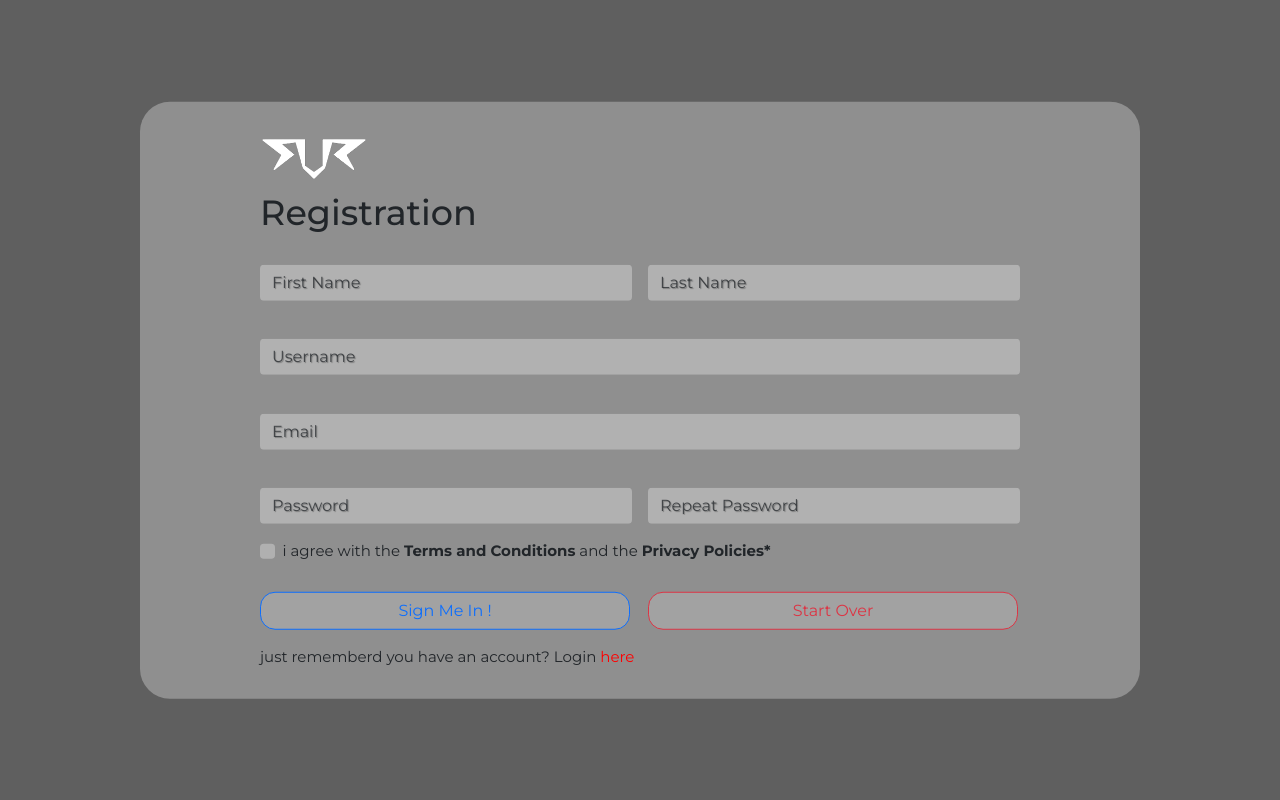
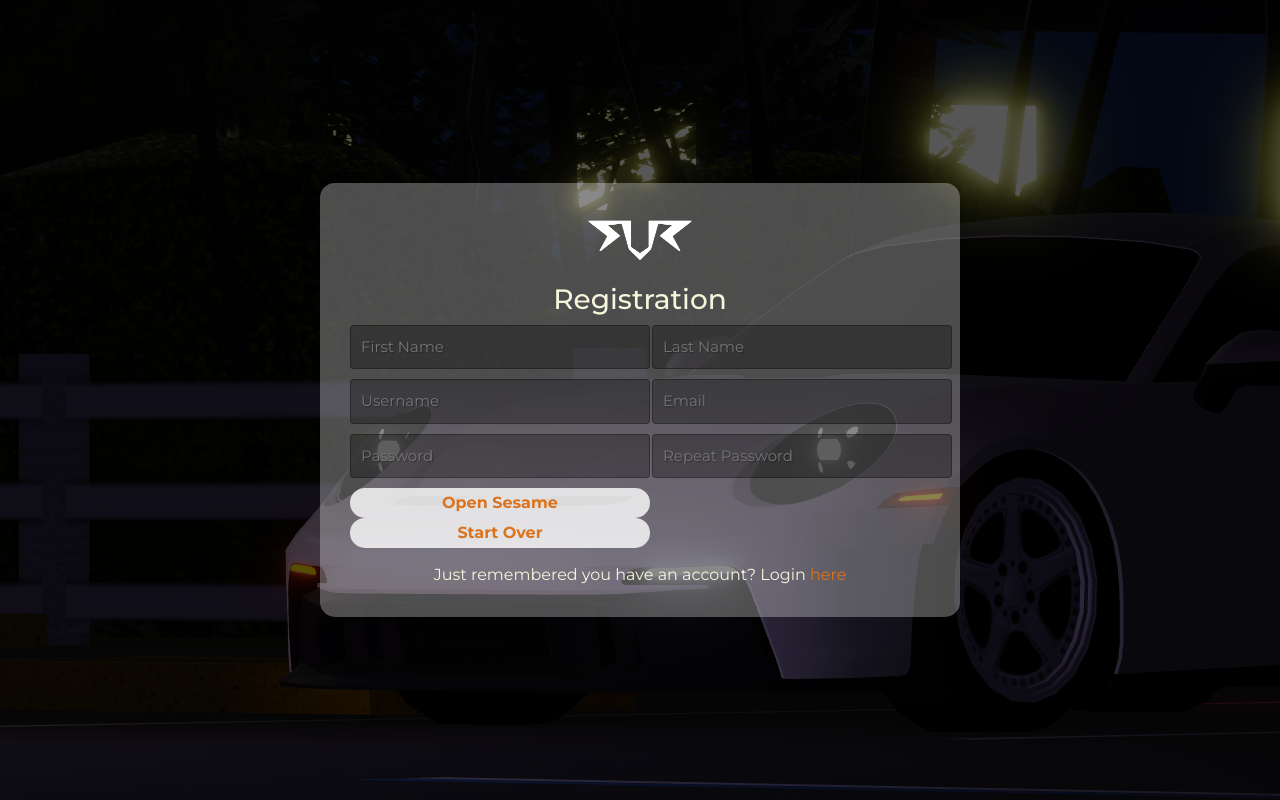
Before and after one commit to FawwasSabil25/pw2023_223040114, a PHP site: page /pages/regis.html in a window 1280 px wide. Run offline with PHP 8.4, Linux system fonts and the light colour scheme.

Commit message:
Memperbaiki Tubes

```diff
--- a/Tubes/website/css/loginstyle.css
+++ b/Tubes/website/css/loginstyle.css
@@ -57,10 +57,13 @@
     cursor: pointer;
     border-radius: 20px;
 }
-.input button:hover,
-.input button:active{
+.input button:hover{
     background-color: #dc731d;
     color: black;
+}
+.input button:active{
+    background-color: rgba(0, 0, 0, 0.833);
+    color: orange;
 }
 .input span{
     margin-top: 15px;
--- a/Tubes/website/css/regisstyle.css
+++ b/Tubes/website/css/regisstyle.css
@@ -1,46 +1,97 @@
 @import url('https://fonts.googleapis.com/css2?family=Montserrat:ital,wght@0,100;0,200;0,300;0,400;0,500;0,600;0,700;0,800;0,900;1,100;1,200;1,300;1,400;1,500;1,600;1,700;1,800;1,900&display=swap');
 
-body{
-    background-color: rgb(95, 95, 95);
-    font-size: 15px;
+body {
+    background-image: url('../img/background.png');
     font-family: 'Montserrat', sans-serif;
 }
-.container{
-    width: 1000px;
-    background-color: rgba(255, 255, 255, 0.3);
+
+.logo {
+    display: flex;
+    align-items: center;
+    justify-content: center;
+}
+
+.logo img {
+    height: 50px;
+    margin-bottom: 20px;
+}
+
+.form-container {
+    background-color: rgba(251, 251, 251, 0.3);
     position: absolute;
     top: 50%;
     left: 50%;
     transform: translate(-50%, -50%);
+    border-radius: 15px;
+    box-shadow: 3px 3px 10px 0 #0000;
     padding: 30px;
-    box-shadow: 5px, 5px, 10px, 0;
-    border-radius: 30px;
-    padding: 30px 120px;
 }
-.container h3{
-    font-size: 35px;
-    margin-top: 10px;
+
+.form-container h3 {
+    color: beige;
+    text-align: center;
 }
-.logo img{
-    height: 50px;
+
+.input {
+    display: flex;
+    flex-direction: column;
+    align-items: center;
+    justify-content: center;
 }
-.container input{
-    background-color: rgba(255, 255, 255, 0.3);
+
+.input input {
+    width: 100%;
+    margin-bottom: 10px;
+    background: rgba(0, 0, 0, 0.3);
     border: none;
+    outline: none;
+    padding: 10px;
+    font-size: 15px;
+    color: #dc731d;
+    text-shadow: 1px 1px 1px rgba(0, 0, 0, 0.3);
+    border: 1px solid rgba(0, 0, 0, 0.3);
     border-radius: 4px;
-    text-shadow: 1px 1px 1px rgba(0,0,0,0.3)
 }
-.container button{
-    width: 370px;
-    border-radius: 15px;
-    background-color: rgba(172, 172, 172, 0.689);
-    margin-top: 10px;
+
+.input button .submit{
+    width: 45%;
+    height: 30px;
+    border: none;
+    background-color: rgba(255, 255, 255, 0.8);
+    color: hsl(27, 77%, 49%);
+    font-size: 16px;
+    font-weight: bold;
+    cursor: pointer;
+    border-radius: 20px;
+    margin-right: 10px;
 }
-.container label a{
+
+.input button:last-of-type {
+    margin-right: 0;
+}
+
+.input button:hover {
+    background-color: #dc731d;
+    color: black;
+}
+
+.input button:active {
+    background-color: rgba(0, 0, 0, 0.833);
+    color: orange;
+}
+
+
+.input span {
+    margin-top: 15px;
+    color: beige;
+}
+
+.input span a {
     text-decoration: none;
-    color: red;
+    color: #dc731d;
 }
-.container label a:hover,
-.container label a:active{
+
+.input span a:hover,
+.input span a:active {
     color: #ffbe89;
 }
--- a/Tubes/website/pages/login.html
+++ b/Tubes/website/pages/login.html
@@ -19,7 +19,7 @@
                     <input type="password" name="Password" placeholder="Password" required="required" />
                     <button type="submit" class="submit" name="submit">Open Sesame</button>
                 </form>
-                <span>First Time? register <a href="">here</a></span>
+                <span>First Time? register <a href="../pages/regis.html">here</a></span>
             </div>
 
     </div>
--- a/Tubes/website/pages/regis.html
+++ b/Tubes/website/pages/regis.html
@@ -1,68 +1,58 @@
-<!DOCTYPE html>
+<!doctype html>
 <html lang="en">
   <head>
-    <meta charset="UTF-8">
-    <meta http-equiv="X-UA-Compatible" content="IE=edge">
-    <meta name="viewport" content="width=device-width, initial-scale=1.0">
+    <meta charset="utf-8">
+    <meta name="viewport" content="width=device-width, initial-scale=1">
     <link rel="stylesheet" href="../css/bootstrap.css">
-    <link rel="stylesheet" href="../css/regisstyle.css">
-    <title>SVR Shop Regis</title>
+    <link rel="stylesheet" href="../css/loginstyle.css">
+    <title>SVR shop Login</title>
+
+    <style>
+        .input-field {
+            width: 100%;
+        }
+    </style>
   </head>
   <body>
     <div class="container">
-        <div class="logo">
-            <img src="../img/logo.png" alt="">
-        </div>
+        <form class="form-container">
+            <div class="logo"><img src="../img/logo.png"></div>
             <h3>Registration</h3>
-            <form class="row g-3">
+            <div class="input">
+                <form method="post">
+                    <div class="row">
                         <div class="col-md-6">
-                    <label for="inputFName" class="form-label"></label>
-                    <input type="text" class="form-control" placeholder="First Name" id="FName">
+                            <input type="text" name="FirstName" placeholder="First Name" required="required" class="input-field" />
                         </div>
                         <div class="col-md-6">
-                    <label for="inputLName" class="form-label"></label>
-                    <input type="text" class="form-control" placeholder="Last Name" id="Password">
+                            <input type="text" name="LastName" placeholder="Last Name" required="required" class="input-field" />
                         </div>
-                <div class="col-12">
-                    <label for="inputUsername" class="form-label"></label>
-                    <input type="text" class="form-control" id="inputUsername" placeholder="Username">
                     </div>
-                <div class="col-12">
-                    <label for="inputEmail" class="form-label"></label>
-                    <input type="E-mail" class="form-control" id="inputEmail" placeholder="Email">
+                    <div class="row">
+                        <div class="col-md-6">
+                            <input type="text" name="Username" placeholder="Username" required="required" class="input-field" />
                         </div>
                         <div class="col-md-6">
-                    <label for="inputPassword" class="form-label"></label>
-                    <input type="password" class="form-control" id="inputPassword" placeholder="Password">
+                            <input type="email" name="Email" placeholder="Email" required="required" class="input-field" />
+                        </div>
+                    </div>
+                    <div class="row">
+                        <div class="col-md-6">
+                            <input type="password" name="Password" placeholder="Password" required="required" class="input-field" />
                         </div>
                         <div class="col-md-6">
-                    <label for="inputPassword" class="form-label"></label>
-                    <input type="password" class="form-control" id="inputPassword" placeholder="Repeat Password">
-                </div>
-                <div class="col-12">
-                <div class="form-check">
-                    <input class="form-check-input" type="checkbox" id="gridCheck">
-                    <label class="form-check-label" for="gridCheck">
-                    i agree with the <b>Terms and Conditions</b> and the <b>Privacy Policies*</b>
-                    </label>
+                            <input type="password" name="RepeatPassword" placeholder="Repeat Password" required="required" class="input-field" />
                         </div>
                     </div>
-                <div class="col-md-6">
-                    <button type="submit" class="btn btn-outline-primary">Sign Me In !</button>
+                    <div class="input-field-group">
+                        <button type="submit" class="submit" name="submit">Open Sesame</button>
+                        <button type="reset" class="reset" name="reset">Start Over</button>
                     </div>
-                <div class="col-md-6">
-                    <button type="Reset" class="btn btn-outline-danger">Start Over</button>
-                </div>
-
-                <div>
-                    <label>just rememberd you have an account? Login <a href="../pages/login.html">here</a></label>
+                </form>
+                <span>Just remembered you have an account? Login <a href="../pages/regis.html">here</a></span>
             </div>
         </form>
     </div>
-
-
-
-
 
     <script src="../js/bootstrap.js"></script>
     <script src="../js/popper.min.js"></script>
```
Lines whose indentation alone changed are shown as unchanged.
